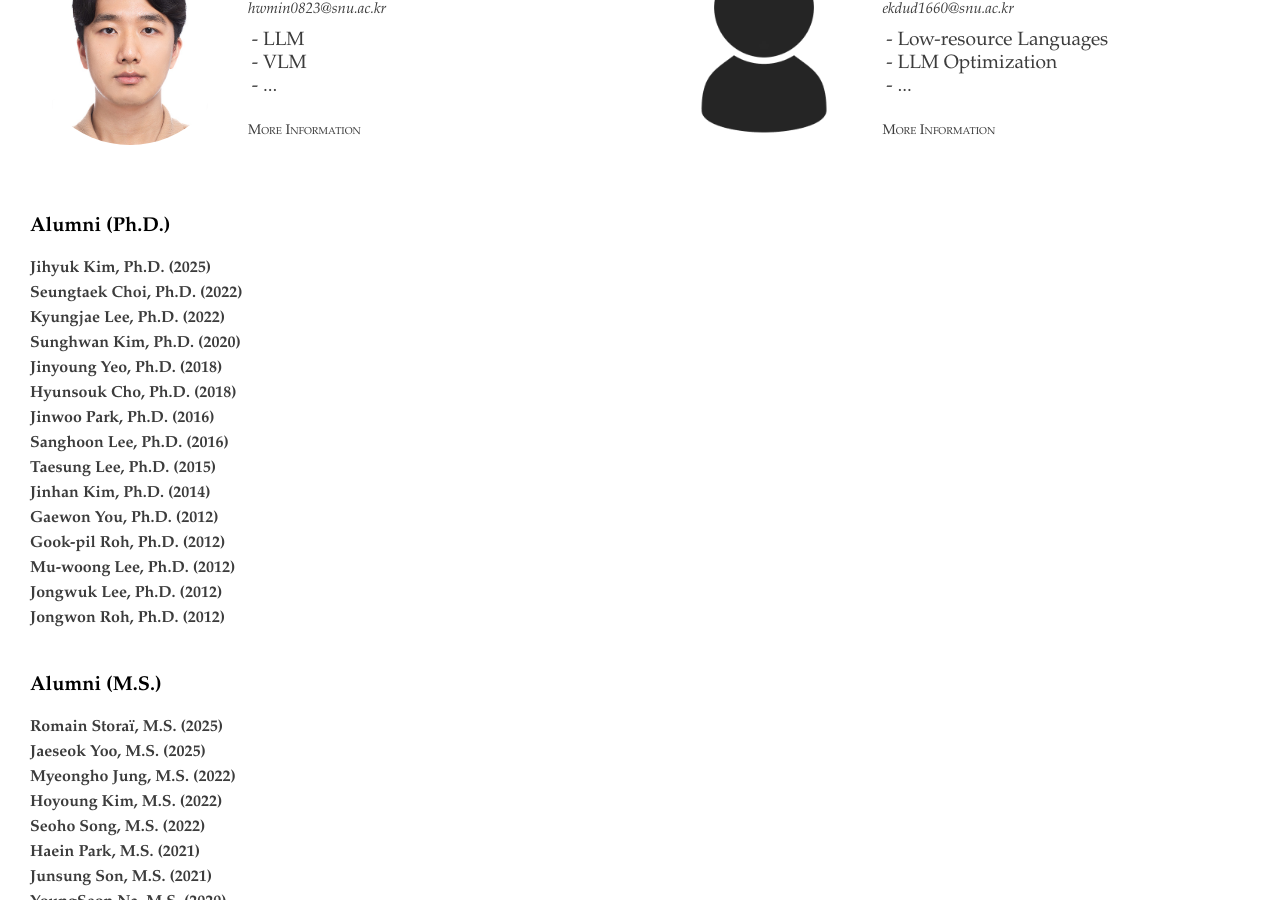
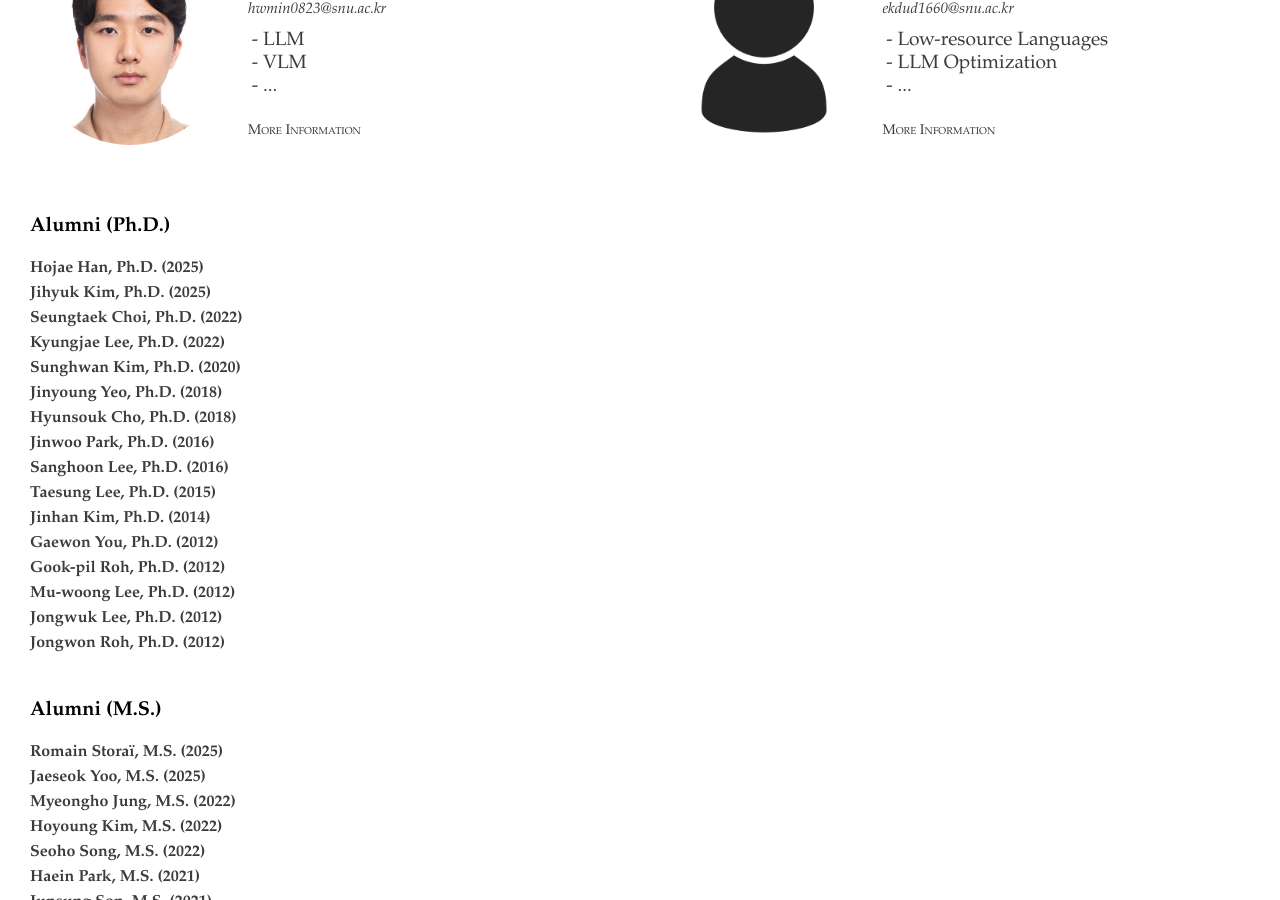
Before and after one commit to ldilab/ldilab.github.io, a Jekyll site: the page built from people.html, in a window 1280 px wide and 900 px high, scrolled down 2733 px. Built offline with Jekyll 4.4.1, drawn with Linux system fonts in a browser that asks for light colours.

Commit message:
Add Hojae Han to alumni list

```diff
--- a/_data/alumni.yml
+++ b/_data/alumni.yml
@@ -1,5 +1,8 @@
 - type: Ph.D.
   alumni:
+    - name: Hojae Han
+      year: 2025
+      profile: hanhj
     - name: Jihyuk Kim
       year: 2025
       profile: kimjhyeok
```
